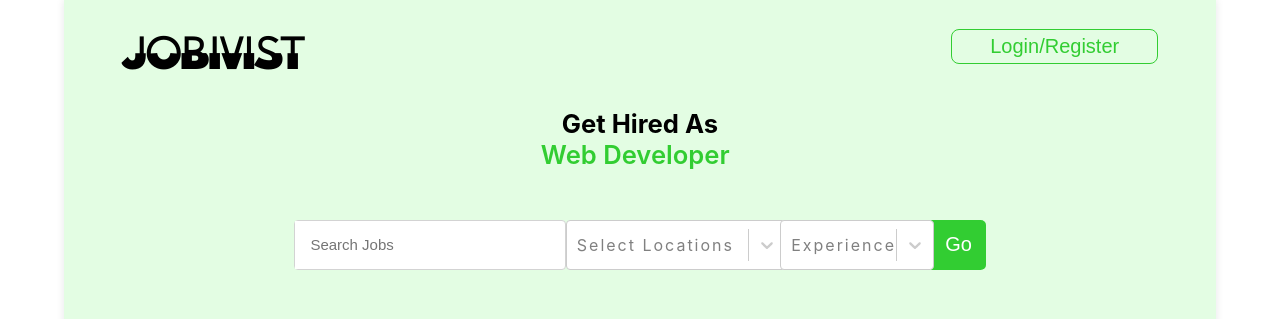
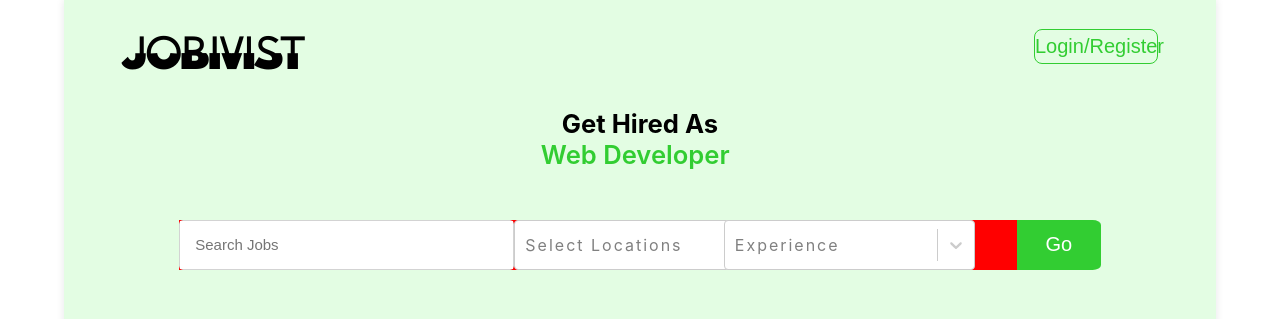
Before and after one commit to ArihantVinayakShukla/Job-Portal, a React (Create React App) app: page / in a window 1280 px wide. Shown: the top 319 px of the page. Built offline with nearby package versions, Linux system fonts and the light colour scheme.

Commit message:
LoginRegisterBtn Corrction Commit

```diff
--- a/src/Components/MainPage/UpperSection/MainCareerFields/MainCareerFields.jsx
+++ b/src/Components/MainPage/UpperSection/MainCareerFields/MainCareerFields.jsx
@@ -7,7 +7,6 @@ import {PiCurrencyCircleDollarFill} from "react-icons/pi";
 import {MdSavedSearch} from "react-icons/md";
 import {RiTabletFill} from "react-icons/ri"
 import "./MainCareerFields.css"
-import { components } from 'react-select';
 import CareerImage from '../CarrerImages/CareerImage';
 
 const MainCareerFields  = () => {
--- a/src/Components/MainPage/UpperSection/Navbar/Navbar.css
+++ b/src/Components/MainPage/UpperSection/Navbar/Navbar.css
@@ -11,17 +11,20 @@
   font-family: "Hunt";
   font-size: 40px;
 }
+.btnLoginReg{
+  position: relative;
+  width:12%;
+}
 .loginRegisterBtn{
     color: limegreen;
     background-color: transparent;
     border-radius: 8px;
-    width: 20%;
+    width: 100%;
     height: 35px;
     font-size: 20px;
     border: 1px solid limegreen;
     cursor: pointer;
     transition: all 0.3s ease-in-out;
-    position: relative;
 }
 .loginRegisterBtn:hover{
     color:white;
@@ -31,18 +34,18 @@
 
 .btns{
     position: absolute;
-    right: 6%;
-    top: 15%;
+    top: 95%;
     display: flex;
-    gap: 10px;
-
+    width: 100%;
+    justify-content:space-around;
+    gap: 5%;
 }
 
 
 
 .button-86 {
   all: unset;
-  width: 100px;
+  /* width: ; */
   height: 30px;
   font-size: 20px;
   background: transparent;
--- a/src/Components/MainPage/UpperSection/Navbar/Navbar.jsx
+++ b/src/Components/MainPage/UpperSection/Navbar/Navbar.jsx
@@ -24,6 +24,7 @@ const Navbar = () => {
     <>
     <section className="NavSection  ">
       <h3 className='logo'>JOBIVIST</h3>
+      <div className="btnLoginReg">
       <button className='loginRegisterBtn' onClick={handleloginreg}>Login/Register</button>
       {
         loginreg && <div className='btns'>
@@ -31,6 +32,7 @@ const Navbar = () => {
                         <Link to="/register" className='button-86' element={<RegistrationPage/>}>Register</Link>
                     </div>
       }
+      </div>
     </section>
     {
       login && <LoginPage login={login} handlelogin={handlelogin}/>
--- a/src/Components/MainPage/UpperSection/UpperContent/Search/Search.css
+++ b/src/Components/MainPage/UpperSection/UpperContent/Search/Search.css
@@ -1,12 +1,6 @@
 .search-con{
     margin: 50px auto;
-    width: 60%;
-}
-
-.search-con p{
-    font-size: 30px;
-    letter-spacing: 2px;
-    padding-bottom: 20px;
+    width: 80%;
 }
 
 .searching{
@@ -15,14 +9,18 @@
     border-radius: 10px;
     width: 100%;
     letter-spacing: 2px;
-    /* column-gap: 20px; */
 }
 
+.btnLessDiv{
+    display: flex;
+    width: 100%;
+    background-color: red;
+}
 .search{
     height: 50px;
     display: flex;
     align-items: center;
-    width: 50%;
+    width: 40%;
     border: 1px solid lightgray;
     background-color: #fff;
     border-radius: 4px;
@@ -37,13 +35,8 @@
     font-size: 15px;
 }
 
-.search i{
-    padding-right: 20px;
-}
-
 .search input:focus{
     outline: none;
-
 }
 
 .sea-btn{
@@ -52,16 +45,17 @@
     background-color: limegreen;
     border-top-right-radius: 10%;
     border-bottom-right-radius: 10%;
-    margin-left: 3.3%;
     display: flex;
     justify-content: center;
     align-items: center;
+    cursor: pointer;
 }
 .sea-btn input{
     background: transparent;
     border: none;
     color: white;
     font-size: 20px;
+    cursor: pointer;
 
 }
 .sea-btn button{
@@ -76,8 +70,9 @@
     text-align: center;
     cursor: pointer;
 }
-
-
+#location{
+    width:25%;
+}
 #experience{
-    margin-left: 6.5%;
+    width: 25%;
 }
--- a/src/Components/MainPage/UpperSection/UpperContent/Search/Search.jsx
+++ b/src/Components/MainPage/UpperSection/UpperContent/Search/Search.jsx
@@ -85,13 +85,9 @@ const Search = () => {
   return (
     <div className="search-con">
       <div className="searching">
+        <div className="btnLessDiv">
         <div className="search">
           <input id="q" type="text" name="" placeholder="Search Jobs" />
-          <i
-            htmlFor="q"
-            className="fa-solid fa-magnifying-glass"
-            style={{ color: "#ccd2db" }}
-          ></i>
         </div>
 
           <Select
@@ -116,9 +112,10 @@ const Search = () => {
             required
             id="experience"
           />
+          </div>
 
         <div className="sea-btn">
-          <input type="submit" value="Go" className='' />
+          <input type="submit" value="Go"/>
         </div>
       </div>
     </div>
```
